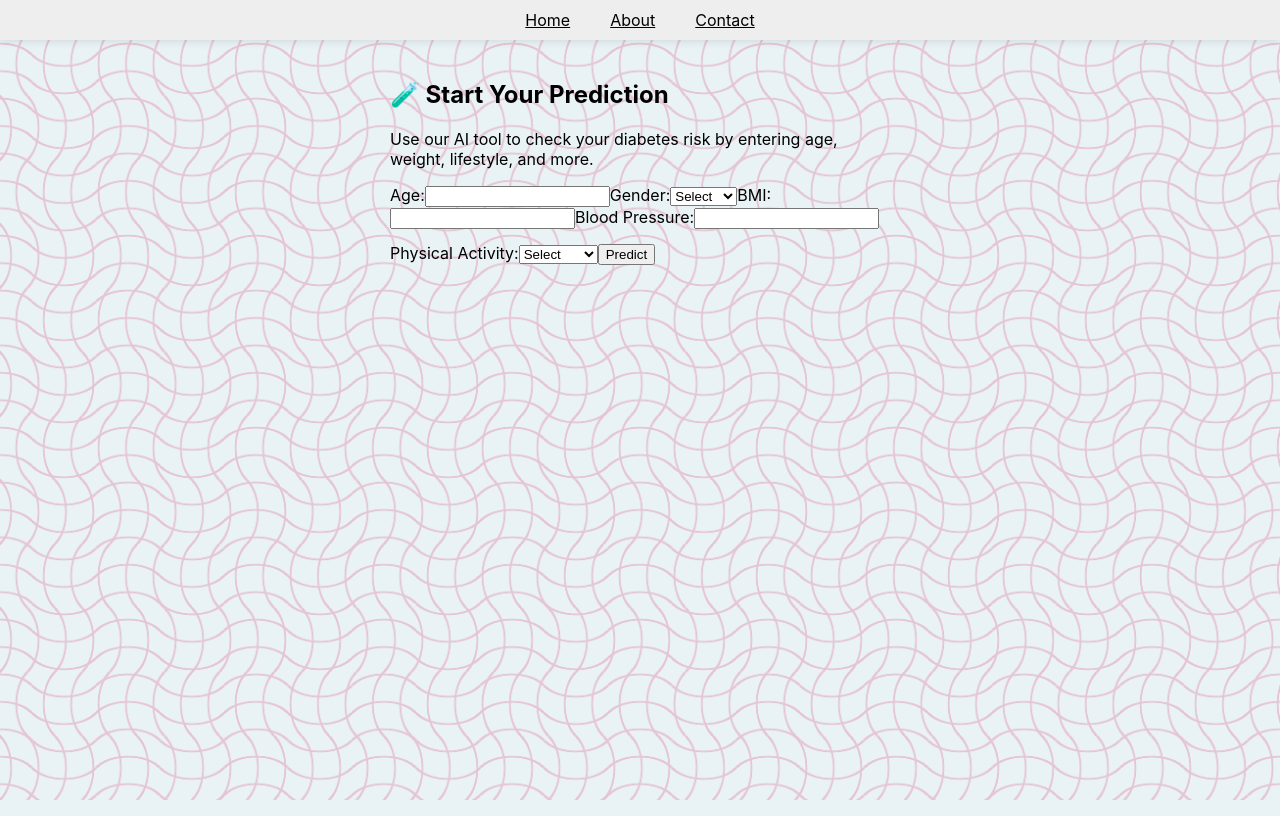
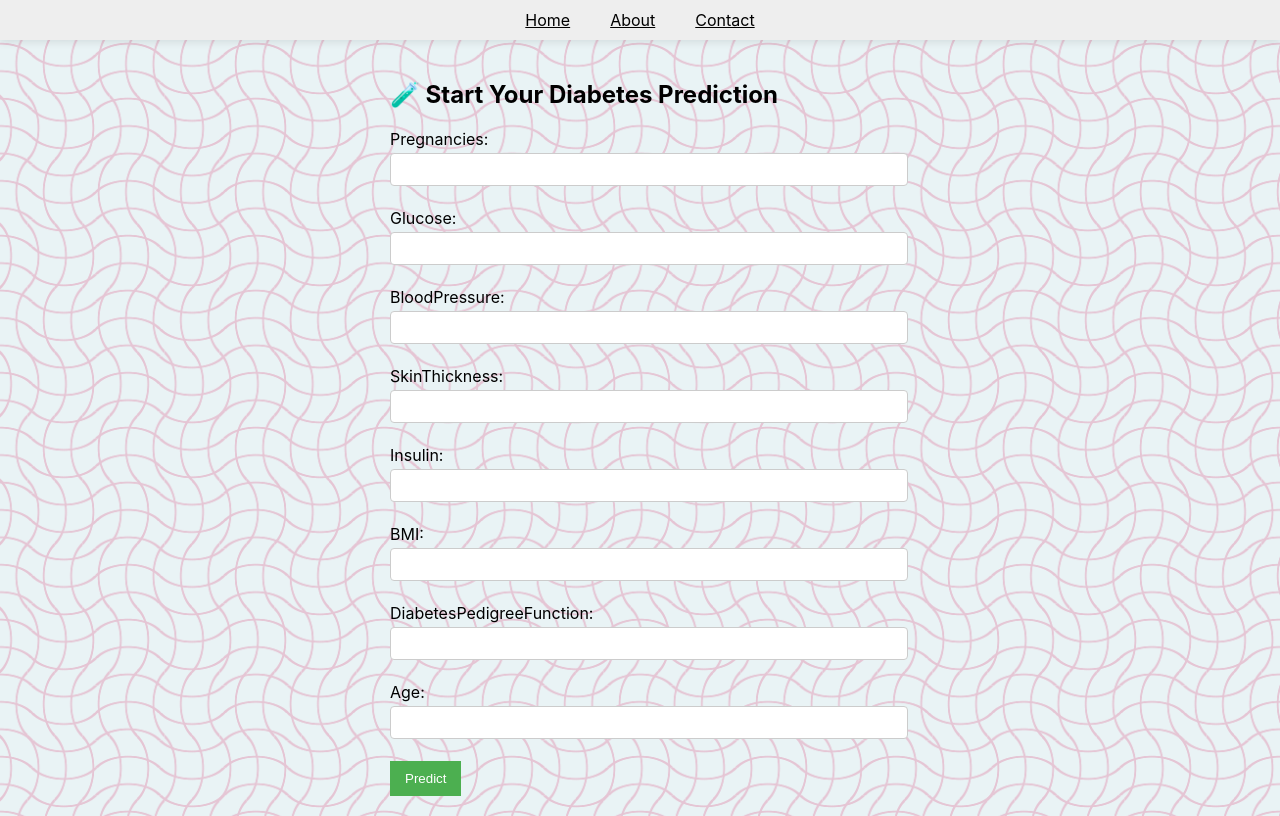
Before and after one commit to MayooriEkanthan/DiaSaver, a React (Create React App) app: page /predict in a window 1280 px wide. Built offline with nearby package versions, Linux system fonts and the light colour scheme.

Commit message:
your commit message

```diff
--- /dev/null
+++ b/src/pages/Predict.css
@@ -0,0 +1,23 @@
+.predict-page {
+  max-width: 500px;
+  margin: auto;
+  padding: 20px;
+}
+
+.predict-page form input,
+.predict-page form select {
+  width: 100%;
+  padding: 8px;
+  margin-top: 4px;
+  margin-bottom: 12px;
+  border: 1px solid #ccc;
+  border-radius: 4px;
+}
+
+.predict-page form button {
+  padding: 10px 15px;
+  background-color: #4CAF50;
+  color: white;
+  border: none;
+  cursor: pointer;
+}
--- a/src/pages/Predict.js
+++ b/src/pages/Predict.js
@@ -1,12 +1,16 @@
 import React, { useState } from 'react';
+import './Predict.css'; // optional styling file
 
 function Predict() {
   const [form, setForm] = useState({
-    age: '',
-    gender: '',
-    bmi: '',
-    bp: '',
-    activity: '',
+    Pregnancies: '',
+    Glucose: '',
+    BloodPressure: '',
+    SkinThickness: '',
+    Insulin: '',
+    BMI: '',
+    DiabetesPedigreeFunction: '',
+    Age: '',
   });
 
   const [result, setResult] = useState(null);
@@ -15,53 +19,45 @@ function Predict() {
     setForm({ ...form, [e.target.name]: e.target.value });
   };
 
-  const handleSubmit = (e) => {
+  const handleSubmit = async (e) => {
     e.preventDefault();
 
-    if (form.age && form.bmi && form.bp && form.gender && form.activity) {
-      const risk = form.bmi > 25 ? 'High Risk' : 'Low Risk';
-      setResult(risk);
-    } else {
-      setResult('Please fill all fields');
+    try {
+      const response = await fetch('http://localhost:5000/predict', {
+        method: 'POST',
+        headers: { 'Content-Type': 'application/json' },
+        body: JSON.stringify(form),
+      });
+
+      const data = await response.json();
+      setResult(data.result || data.error);
+    } catch (error) {
+      setResult('❌ Error: Could not connect to the server.');
     }
   };
 
   return (
-    <div style={{ maxWidth: '500px', margin: 'auto', padding: '20px' }}>
-      <h2>🧪 Start Your Prediction</h2>
-      <p>Use our AI tool to check your diabetes risk by entering age, weight, lifestyle, and more.</p>
-
+    <div className="predict-page">
+      <h2>🧪 Start Your Diabetes Prediction</h2>
       <form onSubmit={handleSubmit}>
-        <label>Age:</label>
-        <input type="number" name="age" value={form.age} onChange={handleChange} required />
-
-        <label>Gender:</label>
-        <select name="gender" value={form.gender} onChange={handleChange} required>
-          <option value="">Select</option>
-          <option value="male">Male</option>
-          <option value="female">Female</option>
-        </select>
-
-        <label>BMI:</label>
-        <input type="number" step="0.1" name="bmi" value={form.bmi} onChange={handleChange} required />
-
-        <label>Blood Pressure:</label>
-        <input type="number" name="bp" value={form.bp} onChange={handleChange} required />
-
-        <label>Physical Activity:</label>
-        <select name="activity" value={form.activity} onChange={handleChange} required>
-          <option value="">Select</option>
-          <option value="low">Low</option>
-          <option value="moderate">Moderate</option>
-          <option value="high">High</option>
-        </select>
-
-        <button type="submit" style={{ marginTop: '15px' }}>Predict</button>
+        {Object.keys(form).map((field) => (
+          <div key={field} style={{ marginBottom: '10px' }}>
+            <label>{field}:</label>
+            <input
+              type="number"
+              name={field}
+              value={form[field]}
+              onChange={handleChange}
+              required
+            />
+          </div>
+        ))}
+        <button type="submit">Predict</button>
       </form>
 
       {result && (
-        <p style={{ marginTop: '20px', fontWeight: 'bold' }}>
-          Result: {result}
+        <p style={{ marginTop: '20px', fontWeight: 'bold', fontSize: '18px' }}>
+          ✅ Result: {result}
         </p>
       )}
     </div>
```
Also changed, not shown: 2 other files (tests, documents, lock files or other folders).
